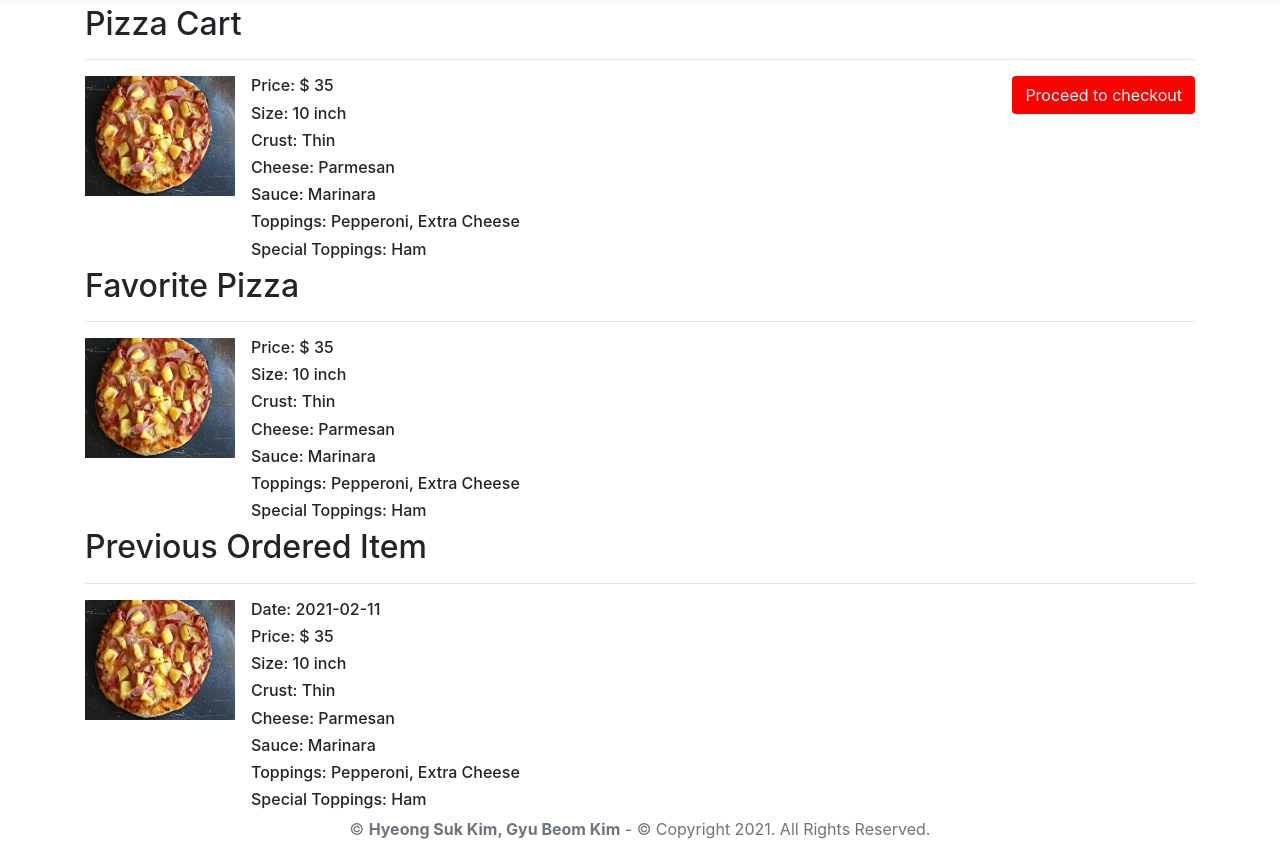
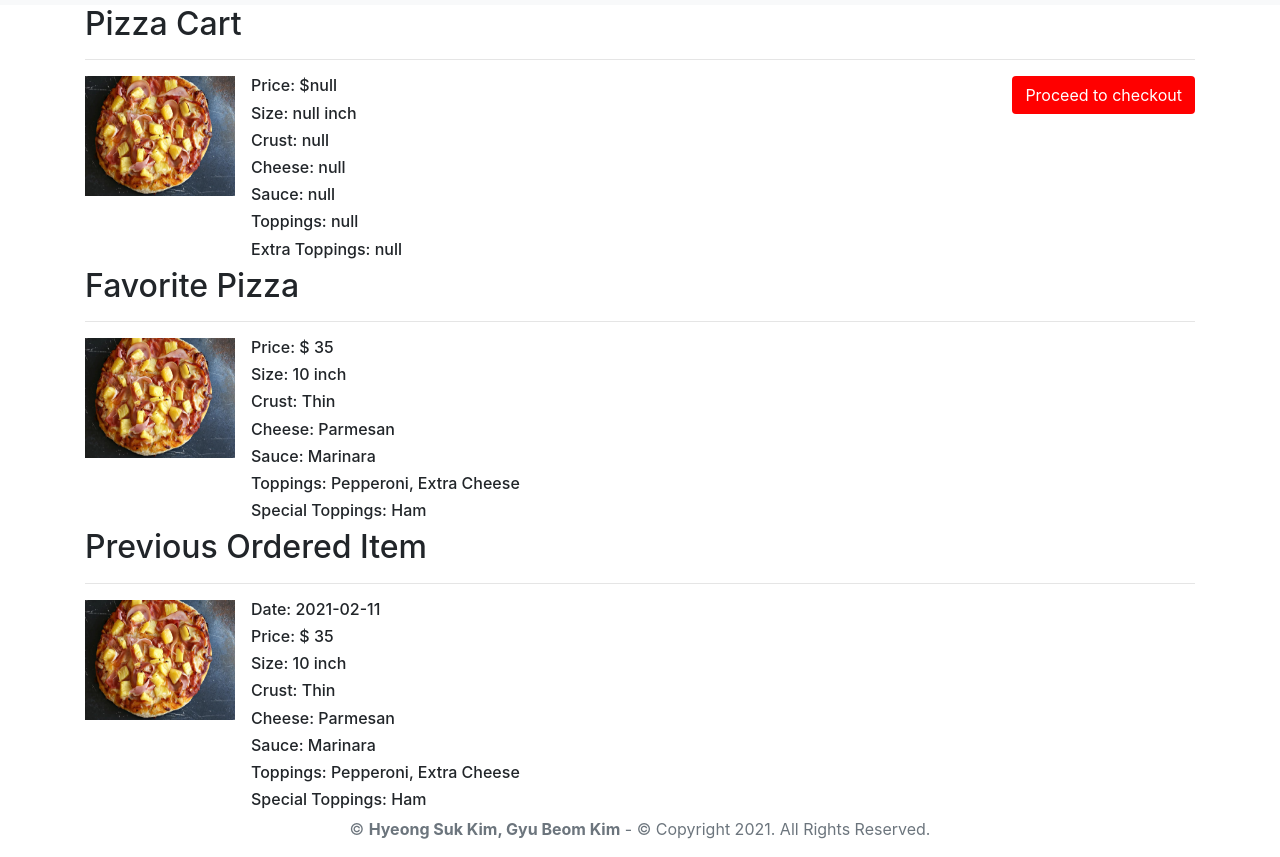
Before and after one commit to gyubeomK/kims-tcss460-w21, a website: page web/cart.html in a window 1280 px wide. Shown: the part 81-938 px from the top of the page. Drawn offline with nearby package versions, Linux system fonts and the light colour scheme.

Commit message:
cart update implemented

```diff
--- a/web/cart.html
+++ b/web/cart.html
@@ -18,9 +18,31 @@
   <link href="https://fonts.googleapis.com/css?family=Carter+One&display=swap" rel="stylesheet">
 
   <script src="./scripts/order.js"></script>
+
+  <script>
+    function initialLoad() {
+      console.log("total from cart: " + localStorage.getItem("total"));
+      console.log("Size from cart: " + localStorage.getItem("size"));
+      console.log("Crust from cart: " + localStorage.getItem("crust"));
+      console.log("Cheese from cart: " + localStorage.getItem("cheese"));
+      console.log("sauce from cart: " + localStorage.getItem("sauce"));
+      console.log("secIng from cart: " + localStorage.getItem("secIng"));
+      console.log("thirdIng from cart: " + localStorage.getItem("thirdIng"));
+
+
+      document.getElementById("total").innerHTML = "Price: $" + localStorage.getItem("total")
+      document.getElementById("size").innerHTML = "Size: " + localStorage.getItem("size") + " inch"
+      document.getElementById("crust").innerHTML = "Crust: " + localStorage.getItem("crust")
+      document.getElementById("cheese").innerHTML = "Cheese: " + localStorage.getItem("cheese")
+      document.getElementById("sauce").innerHTML = "Sauce: " + localStorage.getItem("sauce")
+      document.getElementById("2ndTopping").innerHTML = "Toppings: " + localStorage.getItem("secIng")
+      document.getElementById("3rdTopping").innerHTML = "Extra Toppings: " + localStorage.getItem("thirdIng")
+
+    }
+  </script>
 </head>
 
-<body>
+<body onload="initialLoad()">
   <nav class="navbar navbar-expand-lg navbar-light bg-light">
 
     <div class="container">
@@ -159,13 +181,13 @@
             <div class="media">
                 <img class="mr-3" src="./images/Hawaiian-Pizza.jpg" alt="Generic placeholder image" width="150px" height="120px">
                 <div class="media-body">
-                    <h6 class="mt-0">Price: $ 35</h6>
-                    <h6 class="mt-0">Size: 10 inch</h6>
-                    <h6 class="mt-0">Crust: Thin</h6>
-                    <h6 class="mt-0">Cheese: Parmesan</h6>
-                    <h6 class="mt-0">Sauce: Marinara</h6>
-                    <h6 class="mt-0">Toppings: Pepperoni, Extra Cheese</h6>
-                    <h6 class="mt-0">Special Toppings: Ham</h6>
+                    <h6 class="mt-0" id="total">Price: $ 35</h6>
+                    <h6 class="mt-0 " id="size">Size: 10 inch</h6>
+                    <h6 class="mt-0 " id="crust">Crust: Thin</h6>
+                    <h6 class="mt-0 " id="cheese">Cheese: Parmesan</h6>
+                    <h6 class="mt-0 " id="sauce">Sauce: Marinara</h6>
+                    <h6 class="mt-0 " id="2ndTopping">Toppings: Pepperoni, Extra Cheese</h6>
+                    <h6 class="mt-0 " id="3rdTopping">Special Toppings: Ham</h6>
                   <!-- Cras sit amet nibh libero, in gravida nulla. Nulla vel metus scelerisque ante sollicitudin. Cras purus odio, vestibulum in vulputate at, tempus viverra turpis. Fusce condimentum nunc ac nisi vulputate fringilla. Donec lacinia congue felis in faucibus. -->
                 </div>
                 <button type="button" class="btn" style="background-color: red; color: white" onclick="window.location.href = 'order.html'">Proceed to checkout</button>
--- a/web/scripts/cart.js
+++ b/web/scripts/cart.js
@@ -5,4 +5,9 @@ function addFavOrder() {
         $("#buttonAlert").addClass('show') //Shows Bootstrap alert
     })
 
+    $("#btn").click(function(){
+        console.log("Size from cart: " + localStorage.getItem("size"));
+    })
+
+
 }
--- a/web/scripts/order.js
+++ b/web/scripts/order.js
@@ -42,6 +42,14 @@ function totalCalculation() {
     console.log(thirdIngredientInput.length)
     total += thirdIngredientInput.length * 5
     document.getElementById("subTotal").innerHTML = "Current Total: $" + total
+
+    localStorage.setItem("size", sizeInput);
+    localStorage.setItem("crust", crustInput);
+    localStorage.setItem("cheese", cheeseInput);
+    localStorage.setItem("sauce", sauceInput);
+    localStorage.setItem("secIng", secIngredientInput)
+    localStorage.setItem("thirdIng", thirdIngredientInput)
+    localStorage.setItem("total", total)
 }
 
 function sizePrice(sizeInput) {
@@ -128,6 +136,8 @@ function order() {
 
     // 인풋 전부 다 정리 후, sql 데타 베이스에 넣기
 
+
+
 }
 
 
```
